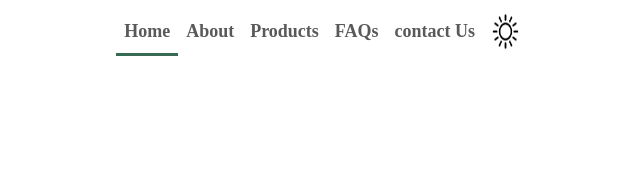
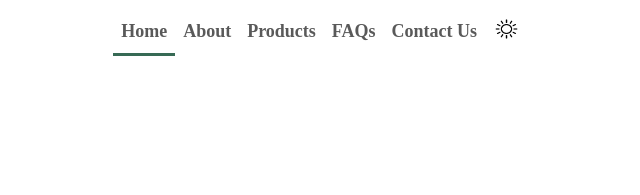
Before and after one commit to nithushna-s/Assignment-03, a plain HTML site: page index.html in a window 1280 px wide. Shown: the top 195 px of the page, 450-1090 px from the left. Drawn offline with Linux system fonts and the light colour scheme; some packages are replaced by stand-ins of ours.

Commit message:
Update index.html

```diff
--- a/index.html
+++ b/index.html
@@ -35,9 +35,9 @@
                 <a class="nav-link" href="#qa">FAQs</a>
               </li>
               <li class="nav-item btn1">
-                <a class="nav-link" href="#contactus">contact Us</a>
+                <a class="nav-link" href="#contactus">Contact Us</a>
               </li>
-                  <img src="./Assets/img/sun-.png" width="45px" height="43px" onclick="myFunction()" class="sun">
+                  <img src="./Assets/img/sun-.png" width="43px" height="33px" onclick="myFunction()" class="sun" style="padding: 2px; padding-top: 7px;">
                   <img src="Assets/img/moon.svg" width="28px" height="33px" onclick="myFunction()" class="moon" style="padding: 2px; padding-top: 8px;">
             </ul>
           </div>
@@ -314,7 +314,6 @@
    </div>
    </div>
    <!-- Section 6 - Team Section end -->
-    <!-- Section 7 - Team Section end -->
     <!-- contact start -->
     <div id="contactus">
       <div id="onec" class="row">
@@ -355,12 +354,12 @@
    <!-- map section -->
    <div id="map"></div>
    <!-- map section -->
-    <!-- Section 7 - Team Section end -->
+    <!-- Section 7  end -->
 <!-- footer -->
    <div  id="footer2">
       <div class="row row-cols-4">
        <div class="col col-sm-5 pt-5" id="footer1">
-         <a class="navbar-brand"  href="index.html" style="margin-left: 1px;">
+         <a class="navbar-brand"  href="index.html" style="margin-left: 1px;" >
          <i> <img src="./Assets/img/favicon.png" alt="" id="img1"></i>
           <span style=" font-weight:1000">PLANTEX</span>
          </a>
@@ -408,7 +407,7 @@
     </div>
     <div class="col col-sm- pt-5" id="#footer1" ></div>
     <div id="footerlast1">
-     <p>@ Bedimcode. All rigths reserved</p>
+     <p>@ Bedimcode. All rights reserved</p>
     </div>
   </div>
     <!-- footer end-->
```
